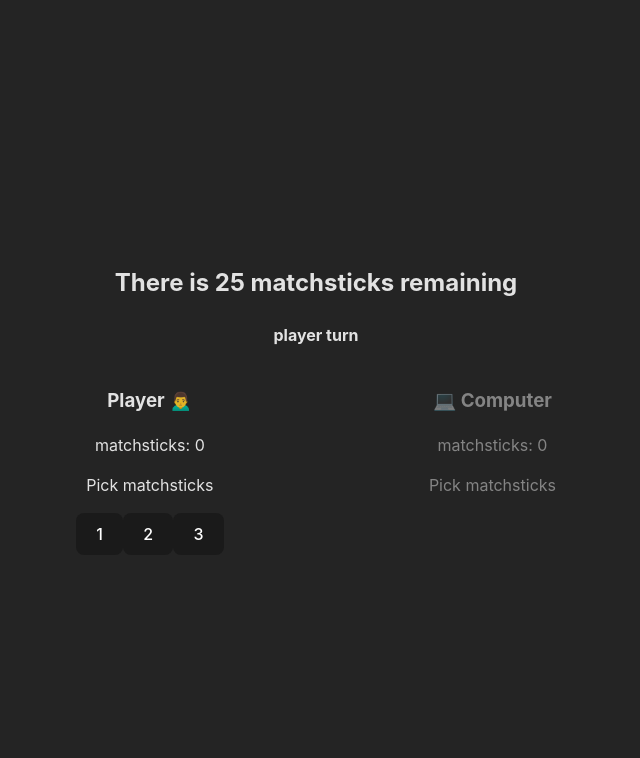
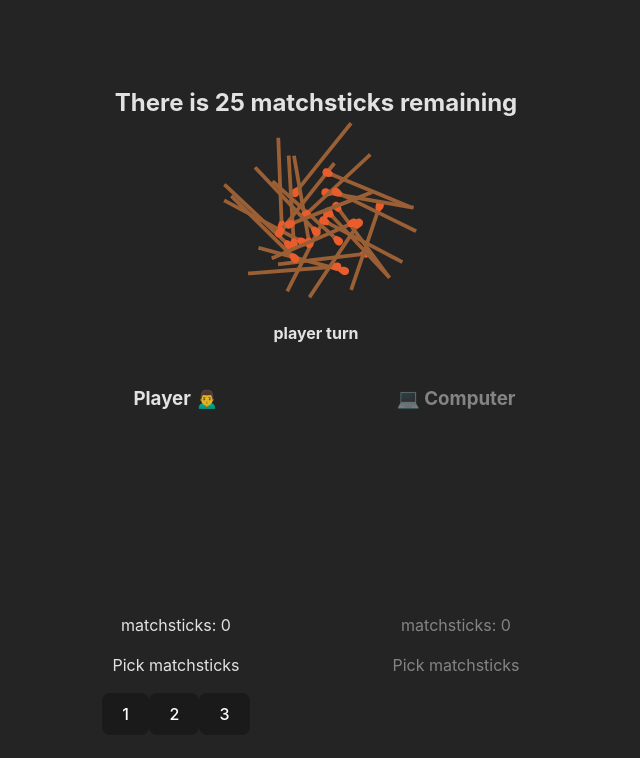
Before and after one commit to bilokrylets/matchstick-game, a React (Vite) app: page / in a window 1280 px wide. Both pictures are taken after a click on the button "Start game!". Shown: the top 758 px of the page, without its empty margins (324-964 px from the left). Built offline with nearby package versions, Linux system fonts and the light colour scheme.

Commit message:
feat: add matches bunch component

```diff
--- /dev/null
+++ b/src/components/MatchesBunch/Match/Match.tsx
@@ -0,0 +1,29 @@
+import styles from './match.module.scss';
+
+type Props = {
+  rotation: number;
+  coordinateX: number;
+  coordinateY: number;
+  isHidden: boolean;
+};
+export default function Match({
+  rotation,
+  coordinateX,
+  coordinateY,
+  isHidden,
+}: Props) {
+  const matchCoordinate = {
+    transform: `rotate(${rotation}deg) translate(${coordinateX}px, ${coordinateY}px)`,
+  };
+
+  return (
+    <img
+      className={styles.match}
+      style={matchCoordinate}
+      hidden={isHidden}
+      src="match.svg"
+      alt="match"
+      height={100}
+    />
+  );
+}
--- /dev/null
+++ b/src/components/MatchesBunch/Match/match.module.scss
@@ -0,0 +1,4 @@
+.match {
+  position: absolute;
+  top: 0;
+}
--- /dev/null
+++ b/src/components/MatchesBunch/MatchesBunch.tsx
@@ -0,0 +1,46 @@
+import { useSelector } from 'react-redux';
+import { selectGame } from '../../redux/gameSlice';
+import Match from './Match/Match';
+import { useMemo, useState } from 'react';
+import styles from './matchesBunch.module.scss';
+
+type MatchCoordinate = {
+  rotation: number;
+  coordinateX: number;
+  coordinateY: number;
+};
+
+type MatchesBunchProps = { matches: number };
+export default function MatchesBunch({ matches }: MatchesBunchProps) {
+  const { startMatches } = useSelector(selectGame);
+  const [matchesCoordinates, setMatchesCoordinates] = useState<
+    MatchCoordinate[]
+  >([]);
+
+  useMemo(() => {
+    const initialMatches: MatchCoordinate[] = Array.from(
+      { length: startMatches },
+      () => ({
+        rotation: Math.random() * 360,
+        coordinateX: Math.random() * 50,
+        coordinateY: Math.random() * 50,
+      }),
+    );
+    setMatchesCoordinates(initialMatches);
+  }, [startMatches]);
+
+  console.log(matchesCoordinates);
+
+  return (
+    <div className={styles.bunch}>
+      {matchesCoordinates.map((match, index) => (
+        <Match
+          rotation={match.rotation}
+          coordinateX={match.coordinateX}
+          coordinateY={match.coordinateY}
+          isHidden={index >= matches}
+        />
+      ))}
+    </div>
+  );
+}
--- /dev/null
+++ b/src/components/MatchesBunch/matchesBunch.module.scss
@@ -0,0 +1,6 @@
+.bunch {
+  position: relative;
+  height: 100px;
+  width: 200px;
+  margin: 50px auto;
+}
--- a/src/components/game/Game.tsx
+++ b/src/components/game/Game.tsx
@@ -6,6 +6,7 @@ import { useEffect } from 'react';
 import { computerTurnPick } from '../../utils/computerTurnPick';
 import FinishScreen from '../finishScreen/FinishScreen';
 import GamerCard from './GamerCard';
+import MatchesBunch from '../MatchesBunch/MatchesBunch';
 
 export default function Game() {
   const {
@@ -43,6 +44,7 @@ export default function Game() {
   return (
     <div>
       <h2>There is {remainingMatches} matchsticks remaining</h2>
+      <MatchesBunch matches={remainingMatches} />
       <h4>{currentTurn} turn</h4>
 
       <div className={styles.opponents}>
--- a/src/components/game/GamerCard.tsx
+++ b/src/components/game/GamerCard.tsx
@@ -2,6 +2,7 @@ import { useSelector } from 'react-redux';
 import { selectGame } from '../../redux/gameSlice';
 import styles from './gameCard.module.scss';
 import PlayerInput from '../playerInput/PlayerInput';
+import MatchesBunch from '../MatchesBunch/MatchesBunch';
 
 type Props = {
   label: string;
@@ -16,6 +17,7 @@ export default function GamerCard({ label, status }: Props) {
   return (
     <div className={`${currentTurn !== status ? styles.disable : ''}`}>
       <h3>{label}</h3>
+      <MatchesBunch matches={isPlayer ? playerMatches : computerMatches} />
       <p>matchsticks: {isPlayer ? playerMatches : computerMatches}</p>
 
       <p>Pick matchsticks</p>
--- a/src/components/settingsScreen/SettingScreen.tsx
+++ b/src/components/settingsScreen/SettingScreen.tsx
@@ -15,7 +15,7 @@ export default function SettingScreen() {
     e.preventDefault();
     dispatch(
       startGame({
-        remainingMatches: startMatches,
+        startMatches: startMatches,
         maxTurnPick: maxMatchPerTurn,
         currentTurn: firstTurn,
       }),
--- a/src/redux/gameSlice.ts
+++ b/src/redux/gameSlice.ts
@@ -4,6 +4,7 @@ import { InitialStateType } from './types';
 
 const initialState: InitialStateType = {
   gameStatus: 'settings',
+  startMatches: 25,
   remainingMatches: 25,
   maxTurnPick: 3,
   playerMatches: 0,
@@ -17,7 +18,8 @@ export const gameSlice = createSlice({
   reducers: {
     startGame: (state, action) => {
       state.gameStatus = 'game';
-      state.remainingMatches = action.payload.remainingMatches;
+      state.startMatches = action.payload.startMatches;
+      state.remainingMatches = action.payload.startMatches;
       state.maxTurnPick = action.payload.maxTurnPick;
       state.currentTurn = action.payload.currentTurn;
     },
--- a/src/redux/types.ts
+++ b/src/redux/types.ts
@@ -1,5 +1,6 @@
 export type InitialStateType = {
   gameStatus: 'settings' | 'game' | 'finish';
+  startMatches: number;
   remainingMatches: number;
   maxTurnPick: number;
   playerMatches: number;
```
Also changed, not shown: public/match.svg (added).
